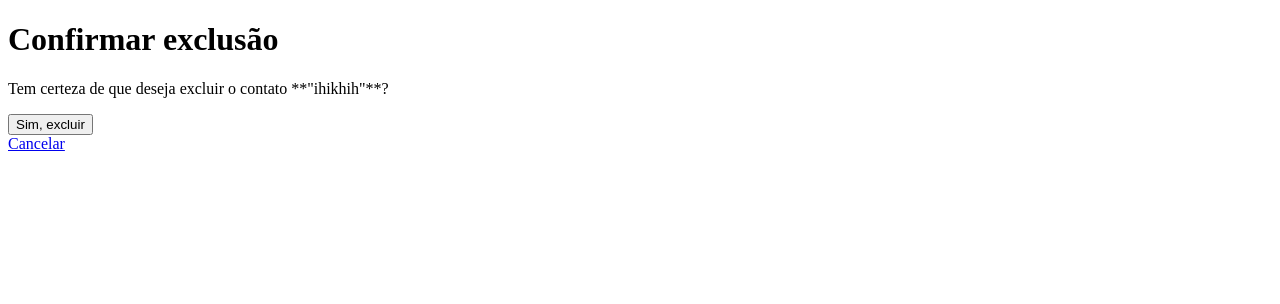
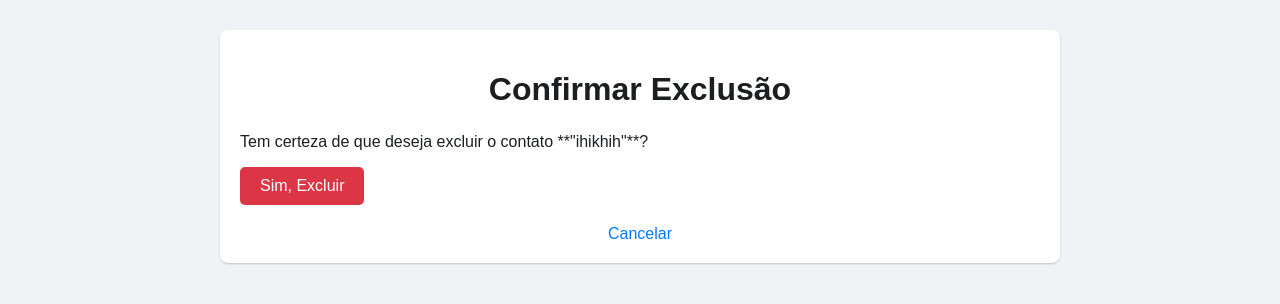
Before and after one commit to ArthurSilveira01/MeuSite2, a Django app: page /agenda/contato/3/excluir/ in a window 1280 px wide. Shown: the top 304 px of the page. Run offline with Django 5.2, Linux system fonts and the light colour scheme; data comes from the database, SQL or seed files in the repository.

Commit message:
aula 08/07

```diff
--- /dev/null
+++ b/agenda/estatico/agenda/style.css
@@ -0,0 +1,163 @@
+/* agenda/static/agenda/style.css */
+body {
+    font-family: sans-serif;
+    background-color: #f0f2f5;
+    color: #1c1e21;
+    margin: 0;
+    padding: 0;
+}
+
+.container {
+    max-width: 800px;
+    margin: 30px auto;
+    padding: 20px;
+    background-color: #fff;
+    box-shadow: 0 1px 2px rgba(0, 0, 0, 0.2);
+    border-radius: 8px;
+}
+
+h1 {
+    color: #1c1e21;
+    text-align: center;
+    margin-bottom: 25px;
+}
+
+ul {
+    list-style: none;
+    padding: 0;
+}
+
+li {
+    background-color: #f7f7f7;
+    border: 1px solid #ddd;
+    border-radius: 6px;
+    margin-bottom: 10px;
+    padding: 15px;
+    display: flex;
+    justify-content: space-between;
+    align-items: center;
+    transition: background-color 0.2s ease;
+}
+
+li:hover {
+    background-color: #eaeaea;
+}
+
+.add-link {
+    display: inline-block;
+    background-color: #28a745;
+    color: white;
+    padding: 10px 20px;
+    border-radius: 5px;
+    text-decoration: none;
+    margin-bottom: 20px;
+    transition: background-color 0.2s ease;
+}
+
+.add-link:hover {
+    background-color: #218838;
+}
+
+p.empty-list {
+    text-align: center;
+    font-style: italic;
+    color: #6c757d;
+    margin-top: 20px;
+}
+
+/* Estilos para os links */
+a {
+    text-decoration: none;
+    /* Remove o sublinhado padrão dos links */
+    color: #007bff;
+    /* Define a cor padrão dos links */
+    transition: color 0.2s ease;
+}
+
+a:hover {
+    color: #0056b3;
+    /* Cor dos links ao passar o mouse */
+    text-decoration: underline;
+    /* Adiciona sublinhado ao passar o mouse */
+}
+
+/* Estilos específicos para os links de ação */
+.action-links a {
+    margin-left: 10px;
+    padding: 5px 10px;
+    border-radius: 4px;
+    border: 1px solid #ccc;
+    color: #1c1e21;
+
+}
+
+.action-links a:hover {
+    background-color: #ddd;
+    text-decoration: none;
+}
+
+.edit-link {
+    color: #007bff;
+    border-color: #007bff;
+}
+
+.edit-link:hover {
+    background-color: #e7f4ff;
+}
+
+.delete-link {
+    color: #dc3545;
+    border-color: #dc3545;
+}
+
+.delete-link:hover {
+    background-color: #ffe7e7;
+}
+
+.back-link {
+    margin-top: 20px;
+    display: block;
+    text-align: center;
+}
+
+.delete-button {
+    background-color: #dc3545;
+    color: white;
+    padding: 10px 20px;
+    border: none;
+    border-radius: 5px;
+    cursor: pointer;
+    font-size: 16px;
+}
+
+.delete-button:hover {
+    background-color: #c82333;
+}
+
+/* Novo estilo para quebra de linha no formulário */
+.form-field-container {
+    margin-bottom: 15px;
+}
+
+.form-field-container label {
+    display: block;
+    margin-bottom: 5px;
+    font-weight: bold;
+    color: #555;
+}
+
+.form-field-container input,
+.form-field-container textarea {
+    width: 100%;
+    padding: 10px;
+    border: 1px solid #ddd;
+    border-radius: 4px;
+    box-sizing: border-box;
+}
+
+.form-field-container ul.errorlist {
+    color: #dc3545;
+    list-style: none;
+    padding: 0;
+    margin-top: 5px;
+}
--- a/agenda/templates/agenda/contato_confirma_exclusao.html
+++ b/agenda/templates/agenda/contato_confirma_exclusao.html
@@ -1,18 +1,22 @@
+<!-- agenda/templates/agenda/contato_confirm_delete.html -->
+{% load static %}
 <!DOCTYPE html>
 <html lang="pt-br">
 <head>
     <meta charset="UTF-8">
-    <title>Confirmar Exclusao</title>
+    <meta name="viewport" content="width=device-width, initial-scale=1.0">
+    <title>Confirmar Exclusão</title>
+    <link rel="stylesheet" href="{% static 'agenda/style.css' %}">
 </head>
 <body>
-    <h1>Confirmar exclusão</h1>
-
-    <p>Tem certeza de que deseja excluir o contato **"{{ contato.nome }}"**?</p>
-
-    <form method="post">
-        <button type="submit">Sim, excluir</button>
-    </form>
-
-    <a href="{%url 'agenda:contato_detalhe' contato.pk %}">Cancelar</a>
+    <div class="container">
+        <h1>Confirmar Exclusão</h1>
+        <p>Tem certeza de que deseja excluir o contato **"{{ contato.nome }}"**?</p>
+        <form method="post" style="display: inline-block;">
+            {% csrf_token %}
+            <button type="submit" class="delete-button">Sim, Excluir</button>
+        </form>
+        <a href="{% url 'agenda:contato_detalhe' contato.pk %}" class="back-link">Cancelar</a>
+    </div>
 </body>
 </html>
--- a/meu_site/settings.py
+++ b/meu_site/settings.py
@@ -11,6 +11,7 @@ https://docs.djangoproject.com/en/5.2/ref/settings/
 """
 
 from pathlib import Path
+import os
 
 # Build paths inside the project like this: BASE_DIR / 'subdir'.
 BASE_DIR = Path(__file__).resolve().parent.parent
@@ -117,6 +118,9 @@ USE_TZ = True
 
 STATIC_URL = 'static/'
 
+STATICFILES_DIRS = [
+    os.path.join(BASE_DIR, 'static'),
+]
 # Default primary key field type
 # https://docs.djangoproject.com/en/5.2/ref/settings/#default-auto-field
 
```
Also changed, not shown: agenda/templates/agenda/contato_detalhe.html (+19 -11 lines), agenda/templates/agenda/contato_form.html (+19 -8 lines), agenda/templates/agenda/contato_lista.html (+16 -10 lines).
